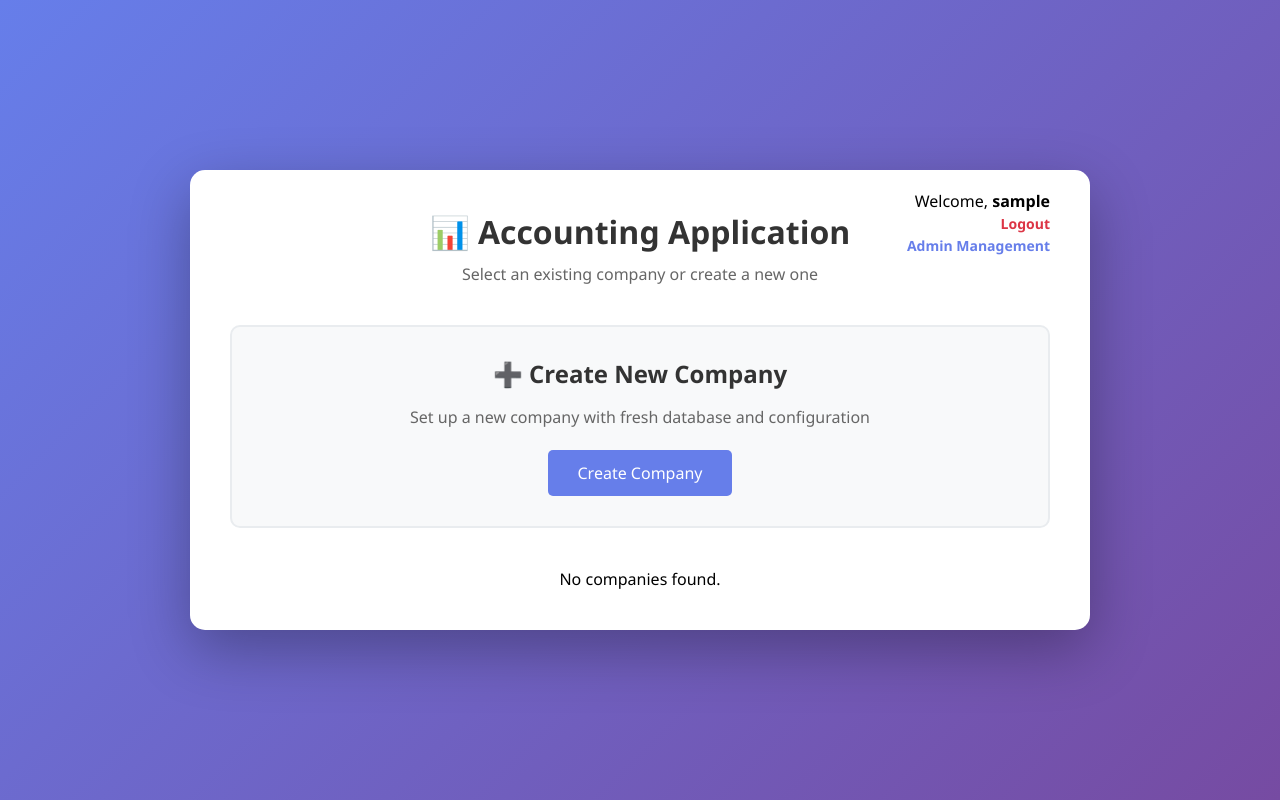
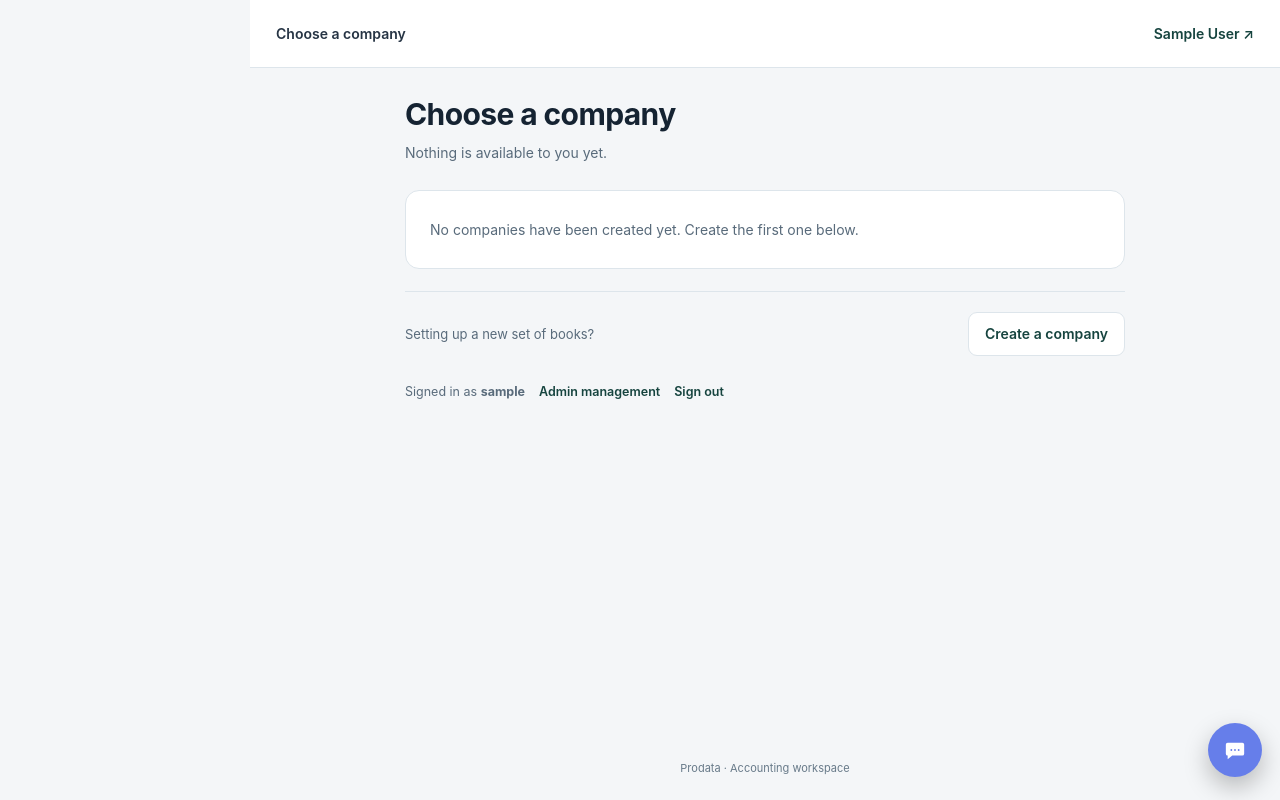
Before and after one commit to muhammednafick-cyber/accounting-app, a Flask app: page /company-gateway in a window 1280 px wide. Run offline with Flask 3, Linux system fonts and the light colour scheme; the visitor is signed in with stand-in values (Sample User, id 1); data that the repository does not hold is empty; parts of the project's set-up code (start-up, migrations or seed data) failed here and were passed over; some libraries are stand-ins or nearby versions.

Commit message:
Bring the company gateway into the rest of the app
It was a standalone HTML document with a purple gradient, its own font,
its own buttons and its own flash styles - the first screen after signing
in, and the only one that looked like a different product. It now extends
base.html and takes its colours from the shared tokens, the way sign-in
does.

The sidebar is hidden here: no company is chosen yet, so its links would
bounce straight back to this page.

Co-Authored-By: Claude Opus 5 <noreply@anthropic.com>

```diff
--- a/templates/company_gateway.html
+++ b/templates/company_gateway.html
@@ -1,281 +1,122 @@
-<!DOCTYPE html>
-<html lang="en">
-<head>
-    <meta charset="UTF-8">
-    <meta name="viewport" content="width=device-width, initial-scale=1.0">
-    <title>Company Gateway - Accounting App</title>
+{% extends "base.html" %}
+
+{% block title %}Choose a company{% endblock %}
+
+{% block extra_head %}
 <style>
-        * {
-            margin: 0;
-            padding: 0;
-            box-sizing: border-box;
+    /* No company is chosen yet, so most of the sidebar's destinations would
+       bounce straight back here. The topbar stays for the brand and the way
+       out. */
+    .app-sidebar { display: none !important; }
+    body.app-shell { padding-left: 0; }
+    .app-topbar { left: 0; }
+    /* Nothing left for it to toggle. */
+    #sidebarToggle { display: none; }
+
+    .gateway { max-width: 720px; margin: 0 auto; }
+    .gateway-head { margin-bottom: 26px; }
+    .gateway-head h1 { margin: 0 0 6px; }
+    .gateway-head p { color: var(--ink-muted); margin: 0; }
+
+    .company-list { list-style: none; margin: 0; padding: 0; display: grid; gap: 10px; }
+    .company-row {
+        display: flex; align-items: center; justify-content: space-between;
+        gap: 16px; background: var(--surface); border: 1px solid var(--border);
+        border-radius: var(--radius-lg); padding: 16px 20px;
+    }
+    .company-row:hover { border-color: var(--brand); }
+    .company-row .name { font-weight: 600; color: var(--ink-strong); }
+    .company-row button {
+        background: var(--brand); color: #fff; border: 0; border-radius: 8px;
+        padding: 10px 22px; font-weight: 600; cursor: pointer; min-height: 40px;
+    }
+    .company-row button:hover { background: var(--brand-dark); }
+
+    .gateway-empty {
+        background: var(--surface); border: 1px solid var(--border);
+        border-radius: var(--radius-lg); padding: 28px 24px;
+        color: var(--ink-muted);
     }
 
-        body {
-            font-family: 'Segoe UI', Tahoma, Geneva, Verdana, sans-serif;
-            background: linear-gradient(135deg, #667eea 0%, #764ba2 100%);
-            min-height: 100vh;
-            display: flex;
-            align-items: center;
-            justify-content: center;
-            padding: 20px;
+    .gateway-new {
+        display: flex; align-items: center; justify-content: space-between;
+        gap: 16px; flex-wrap: wrap; margin-top: 22px; padding-top: 20px;
+        border-top: 1px solid var(--border);
     }
+    .gateway-new p { color: var(--ink-muted); margin: 0; font-size: 13px; }
+    .gateway-new a {
+        color: var(--brand-dark); text-decoration: none; font-weight: 600;
+        border: 1px solid var(--border); border-radius: 9px;
+        padding: 10px 16px; background: #fff;
+    }
+    .gateway-new a:hover { border-color: var(--brand); }
 
-        .gateway-container {
-            background: white;
-            border-radius: 15px;
-            box-shadow: 0 20px 60px rgba(0,0,0,0.3);
-            max-width: 900px;
-            width: 100%;
-            padding: 40px;
-            position: relative;
+    .gateway-foot {
+        margin-top: 26px; font-size: 12.5px; color: var(--ink-muted);
+        display: flex; gap: 14px; flex-wrap: wrap; align-items: center;
     }
+    .gateway-foot a { color: var(--brand-dark); font-weight: 600; text-decoration: none; }
+    .gateway-foot a:hover { text-decoration: underline; }
 
-        .header {
-            text-align: center;
-            margin-bottom: 40px;
-        }
-
-        .header h1 {
-            color: #333;
-            font-size: 32px;
-            margin-bottom: 10px;
-        }
-
-        .header p {
-            color: #666;
-            font-size: 16px;
-        }
-
-        .gateway-sections {
-            display: grid;
-            grid-template-columns: 1fr;
-            gap: 30px;
-            margin-bottom: 30px;
-        }
-
-        .gateway-card {
-            background: #f8f9fa;
-            border: 2px solid #e9ecef;
-            border-radius: 10px;
-            padding: 30px;
-            text-align: center;
-            transition: all 0.3s;
-            cursor: pointer;
-        }
-
-        .gateway-card:hover {
-            border-color: #667eea;
-            transform: translateY(-5px);
-            box-shadow: 0 5px 15px rgba(102, 126, 234, 0.3);
-        }
-
-        .gateway-card h2 {
-            color: #333;
-            font-size: 24px;
-            margin-bottom: 15px;
-        }
-
-        .gateway-card p {
-            color: #666;
-            margin-bottom: 20px;
-            line-height: 1.6;
-        }
-
-        .btn {
-            display: inline-block;
-            padding: 12px 30px;
-            background: #667eea;
-            color: white;
-            text-decoration: none;
-            border-radius: 5px;
-            border: none;
-            cursor: pointer;
-            font-size: 16px;
-            transition: background 0.3s;
-        }
-
-        .btn:hover {
-            background: #5568d3;
-        }
-
-        .btn-secondary {
-            background: #6c757d;
-        }
-
-        .btn-secondary:hover {
-            background: #5a6268;
-        }
-
-        .recent-companies {
-            margin-top: 40px;
-        }
-
-        .recent-companies h3 {
-            color: #333;
-            font-size: 20px;
-            margin-bottom: 20px;
-        }
-
-        .company-list {
-            list-style: none;
-        }
-
-        .company-item {
-            background: #f8f9fa;
-            border: 1px solid #dee2e6;
-            border-radius: 5px;
-            padding: 15px;
-            margin-bottom: 10px;
-            display: flex;
-            justify-content: space-between;
-            align-items: center;
-            transition: all 0.2s;
-        }
-
-        .company-item:hover {
-            background: #e9ecef;
-            border-color: #667eea;
-        }
-
-        .company-info {
-            flex: 1;
-        }
-
-        .company-name {
-            font-weight: bold;
-            color: #333;
-            margin-bottom: 5px;
-        }
-
-        .company-path {
-            font-size: 12px;
-            color: #6c757d;
-        }
-
-        .flash-messages {
-            margin-bottom: 20px;
-        }
-
-        .flash {
-            padding: 15px;
-            border-radius: 5px;
-            margin-bottom: 10px;
-        }
-
-        .flash.success {
-            background: #d4edda;
-            color: #155724;
-            border: 1px solid #c3e6cb;
-        }
-
-        .flash.error {
-            background: #f8d7da;
-            color: #721c24;
-            border: 1px solid #f5c6cb;
-        }
-
-        .file-browser {
-            margin: 20px 0;
-        }
-
-        .file-browser input[type="text"] {
-            width: 100%;
-            padding: 10px;
-            border: 1px solid #dee2e6;
-            border-radius: 5px;
-            margin-bottom: 10px;
-            font-size: 14px;
-        }
-
-        .user-info {
-            position: absolute;
-            top: 20px;
-            right: 40px;
-            text-align: right;
-        }
-
-        .logout-link {
-            color: #dc3545;
-            text-decoration: none;
-            font-size: 14px;
-            font-weight: bold;
-        }
-
-        .logout-link:hover {
-            text-decoration: underline;
-        }
-
-        @media (max-width: 768px) {
-            .gateway-sections {
-                grid-template-columns: 1fr;
-            }
+    @media (max-width: 820px) {
+        .company-row { flex-direction: column; align-items: stretch; gap: 12px; }
+        .company-row button { width: 100%; min-height: 44px; }
+        .gateway-new a { width: 100%; text-align: center; min-height: 44px; }
     }
 </style>
-</head>
-<body>
-    <div class="gateway-container">
-        <div class="user-info">
-            <span>Welcome, <strong>{{ current_user.username }}</strong></span><br>
-            <a href="{{ url_for('auth_bp.logout') }}" class="logout-link">Logout</a>
-            {% if is_admin %}
-            <br><a href="{{ url_for('auth_bp.admin_management') }}" class="logout-link" style="color: #667eea;">Admin Management</a>
+{% endblock %}
+
+{% block content %}
+<div class="gateway">
+    <div class="gateway-head">
+        <h1>Choose a company</h1>
+        <p>
+            {% if recent_companies %}
+                Everything you open next - vouchers, reports, stock - belongs to
+                the company you pick here.
+            {% else %}
+                Nothing is available to you yet.
             {% endif %}
+        </p>
     </div>
 
-        <div class="header">
-            <h1>📊 Accounting Application</h1>
-            <p>Select an existing company {% if is_admin %}or create a new one{% endif %}</p>
-        </div>
-
-        {% with messages = get_flashed_messages(with_categories=true) %}
-            {% if messages %}
-                <div class="flash-messages">
-                    {% for category, message in messages %}
-                        <div class="flash {{ category }}">{{ message }}</div>
-                    {% endfor %}
-                </div>
-            {% endif %}
-        {% endwith %}
-
-        {% if is_admin %}
-        <div class="gateway-sections">
-            <div class="gateway-card">
-                <h2>➕ Create New Company</h2>
-                <p>Set up a new company with fresh database and configuration</p>
-                <a href="{{ url_for('company_bp.create_new_company') }}" class="btn">Create Company</a>
-            </div>
-        </div>
-        {% endif %}
-
     {% if recent_companies %}
-        <div class="recent-companies">
-            <h3>📂 {% if is_admin %}All Companies{% else %}Assigned Companies{% endif %}</h3>
     <ul class="company-list">
         {% for company in recent_companies %}
-                <li class="company-item">
-                    <div class="company-info">
-                        <div class="company-name">{{ company.name }}</div>
-                        <!-- <div class="company-path">{{ company.path }}</div> -->
-                    </div>
-                    <form method="POST" action="{{ url_for('company_bp.select_company') }}" style="margin: 0;">
+        <li class="company-row">
+            <span class="name">{{ company.name }}</span>
+            <form method="POST" action="{{ url_for('company_bp.select_company') }}">
                 <input type="hidden" name="csrf_token" value="{{ csrf_token() }}"/>
                 <input type="hidden" name="company_id" value="{{ company.id }}">
-                        <button type="submit" class="btn">Open</button>
+                <button type="submit">Open</button>
             </form>
         </li>
         {% endfor %}
     </ul>
-        </div>
     {% else %}
-            <div style="text-align: center; margin-top: 40px;">
-                <p>No companies found. {% if not is_admin %}Please contact your administrator.{% endif %}</p>
+    <div class="gateway-empty">
+        {% if is_admin %}
+            No companies have been created yet. Create the first one below.
+        {% else %}
+            No companies have been assigned to you. Ask an administrator to give
+            you access.
+        {% endif %}
     </div>
     {% endif %}
+
+    {% if is_admin %}
+    <div class="gateway-new">
+        <p>Setting up a new set of books?</p>
+        <a href="{{ url_for('company_bp.create_new_company') }}">Create a company</a>
     </div>
+    {% endif %}
 
-    <script>
-        // File input handler
-    </script>
-</body>
-</html>
+    <div class="gateway-foot">
+        <span>Signed in as <strong>{{ current_user.username }}</strong></span>
+        {% if is_admin %}
+        <a href="{{ url_for('auth_bp.admin_management') }}">Admin management</a>
+        {% endif %}
+        <a href="{{ url_for('auth_bp.logout') }}">Sign out</a>
+    </div>
+</div>
+{% endblock %}
```
Also changed, not shown: tests/test_dashboard_ui.py (+56 -0 lines). Lines whose indentation alone changed are shown as unchanged.
